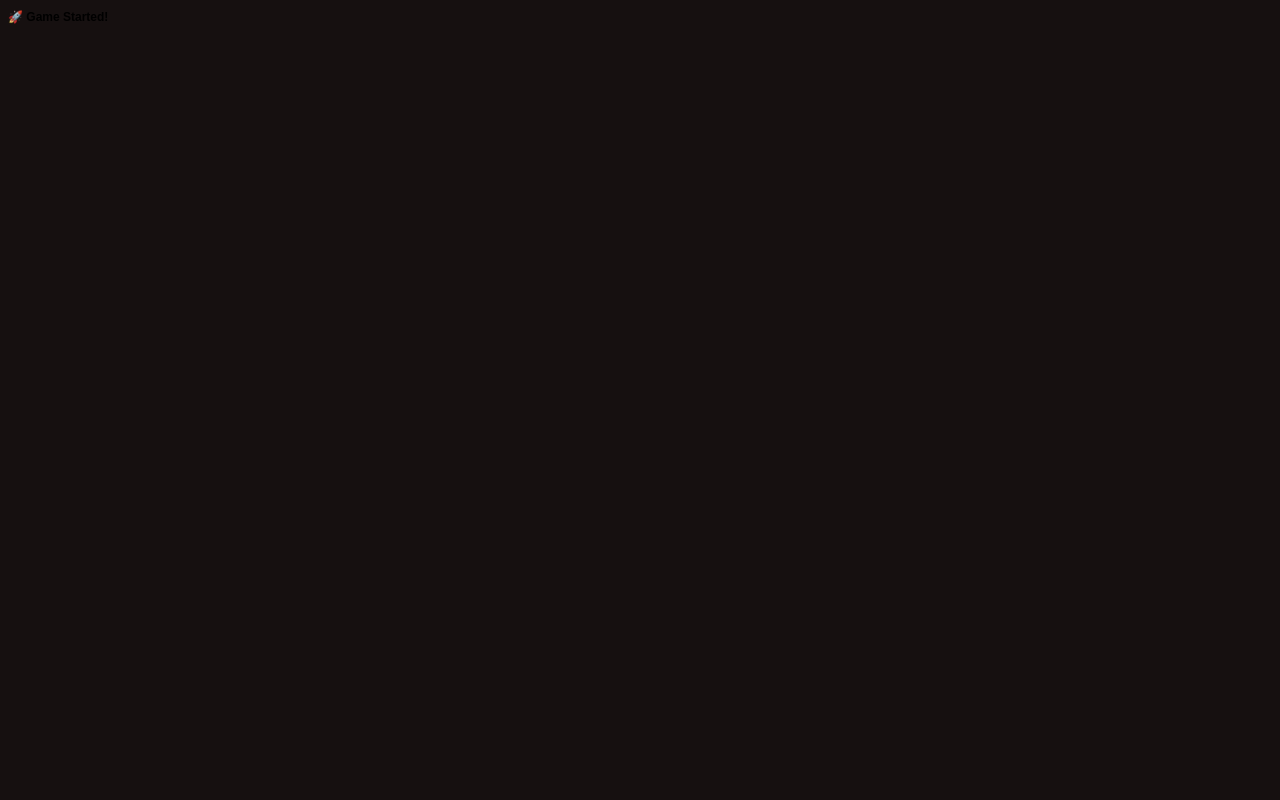
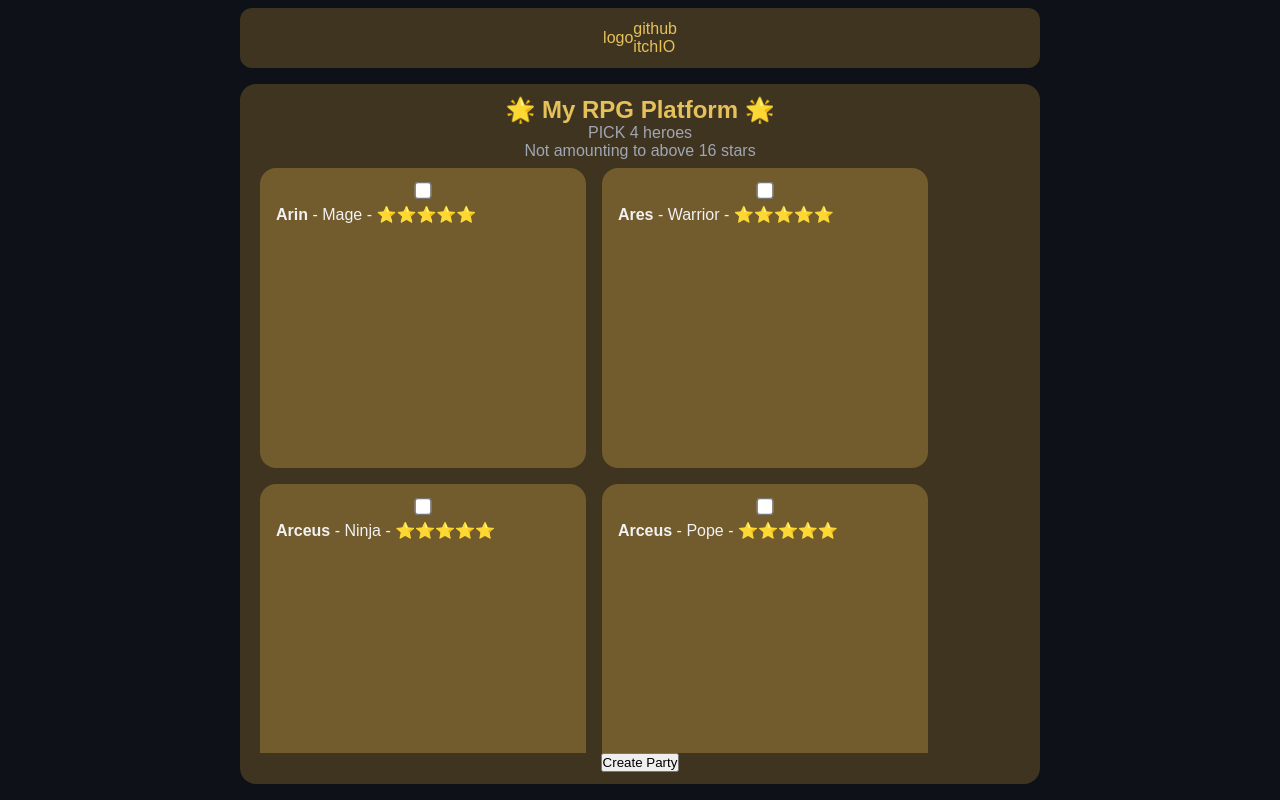
Before and after one commit to PaoloDno/RPG-4, a plain HTML site: page index.html in a window 1280 px wide. Both pictures are taken after a click on the button "Start Game". Drawn offline with Linux system fonts and the light colour scheme.

Commit message:
intializing start of game

```diff
--- /dev/null
+++ b/assets/css/cards.css
@@ -0,0 +1,34 @@
+#hero-selection {
+  display: flex;
+  position: relative;
+  flex-direction: row;
+  flex-wrap: wrap;
+  width: 100%;
+  height: 100%;
+  overflow-x: hidden;
+  overflow-y: auto;
+}
+
+.hero-card {
+  display: flex;
+  flex-direction: column;
+  background-color: rgba(230, 182, 78, 0.3);
+  border-radius: 1rem;
+  padding: 1rem;
+  width: 42%;
+  height: 300px;
+  margin: 0.5rem;
+  transition: background 0.2s, transform 0.2s;
+}
+
+.hero-card input[type="checkbox"] {
+  transform: scale(1.3);
+  margin-bottom: 0.5rem;
+}
+
+.hero-card input[type="checkbox"]:checked + label {
+  background-color: rgba(230, 182, 78, 0.7);
+  border-radius: 0.5rem;
+  padding: 0.25rem;
+  transform: scale(1.05);
+}
--- a/assets/css/main.css
+++ b/assets/css/main.css
@@ -1,11 +1,97 @@
-body {
-  background-color: rgb(22, 16, 16);
+@import url("../css/cards.css");
 
-  font-family: Arial, sans-serif;
-  font-size: 0.5rem;
-  overflow: hidden; /* Prevents unnecessary scroll */
+* {
+  margin: 0;
+  padding: 0;
+  box-sizing: border-box;
 }
 
+:root {
+  /* Backgrounds */
+  --bg-main: #0E1117;      /* main screen background */
+  --bg-panel: #463921e0;    /* panels / cards */
+
+  /* Accents */
+  --accent-gold: #E6C15A; /* RPG gold */
+  --accent-soft: #C9B46A;
+
+  /* Text */
+  --text-main: #F2F2F2;
+  --text-muted: #A0A6B3;
+}
+
+
+
+body {
+  background-color: var(--bg-main);
+  display: flex;
+  flex-direction: column;
+  min-height: 100vh;
+  font-family: Arial, sans-serif;
+  overflow-x: hidden;
+  align-items: center;
+  justify-content: flex-start;
+  padding: 0.5rem;
+  gap: 1rem;
+  color: var(--text-main);
+}
+
+
+#header {
+  display: flex;
+  justify-content: center;
+  align-items: center;
+  width: 90vw;
+  max-width: 800px;
+  height: 60px;
+  background-color: var(--bg-panel);
+  border-radius: 0.75rem;
+  color: var(--accent-gold);
+}
+
+#app {
+  display: flex;
+  width: 90vw;
+  height: 90vh;
+  max-width: 800px;
+  max-height: 700px;
+  background-color: var(--bg-panel);
+  padding: 0.75rem;
+  border-radius: 1rem;
+}
+
+
+/** text */
 h1 {
-  color: white;
+  font-size: 1.5rem;
+  color: var(--accent-gold);
 }
+
+p {
+  font-size: 1rem;
+  color: var(--text-muted);
+}
+
+.full {
+  display: flex;
+  width: 100%;
+  height: 100%;
+}
+
+.col {
+  flex-direction: column;
+}
+
+.row {
+  flex-direction: row;
+}
+
+.in-center {
+  align-items: center;
+  justify-items: center;
+}
+
+.in-start {
+  align-items: start;
+  justify-items: start;
+}
--- a/index.html
+++ b/index.html
@@ -7,8 +7,16 @@
   <link rel="stylesheet" href="./assets/css/main.css"/>
 </head>
 <body>
+  <div id="header">
+    <div>
+      logo
+    </div>
+    <div>
+      <div>github</div>
+      <div>itchIO</div>
+    </div>
+  </div>
   <div id="app"></div>
-
   <script type="module" src="./scripts/core/main.js"></script>
 </body>
 </html>
--- a/scripts/core/main.js
+++ b/scripts/core/main.js
@@ -1,18 +1,23 @@
 import EventBus from "./eventbus.js";
 import ScreenManager from "../ui/screenmanager.js";
 import TitleScreen from "../ui/screens/titlescreen.js";
+import StartScreen from "../ui/screens/startscreen.js";
 
 const app = document.getElementById("app");
 const screens = new ScreenManager(app);
 
 // Register screens
 screens.register("title", TitleScreen);
+screens.register("start", StartScreen);
 
 // Show title screen
 screens.show("title");
 
-// Listen to EventBus
+
+// Buttons
 EventBus.on("GAME_START", () => {
   console.log("Player clicked Start! Transition to next screen here...");
-  app.innerHTML = "<h2>🚀 Game Started!</h2>";
+  EventBus.logActiveEvents();
+  screens.show("start");
+  EventBus.logActiveEvents();
 });
--- a/scripts/game_content/Entity/heroesList.js
+++ b/scripts/game_content/Entity/heroesList.js
@@ -197,30 +197,32 @@ export const HeroList = {
     }
   },
 
-  Billy: {
-    name: "Billy",
+  Bach: {
+    name: "Bach",
     element: "wind",
     level: 1,
-    type: "Archer",
+    type: "Swordsman",
     rarity: 4,
 
     baseStats: {
-      str: 45,
+      str: 30,
       spd: 30,
-      dex: 35,
+      dex: 30,
+      agi: 30,
+      htl: 30
     },
 
     growthStats: {
-      str: 1.1,
+      str: 1.2,
       mgk: 1,
       sta: 1,
       mna: 1,
-      def: 1,
+      def: 1.2,
       res: 1,
-      hlt: 1,
-      spd: 1.5,
-      agi: 1.5,
-      dex: 1.5
+      hlt: 1.2,
+      spd: 1.2,
+      agi: 1.2,
+      dex: 1.2
     }
   },
 
--- /dev/null
+++ b/scripts/ui/screens/startscreen.js
@@ -0,0 +1,54 @@
+import EventBus from "../../core/eventbus.js";
+import { HeroList } from "../../game_content/Entity/heroesList.js";
+
+const heroKeys = Object.keys(HeroList);
+let heroCards = heroKeys
+  .map((key) => {
+    const hero = HeroList[key];
+    return `
+      <div class="hero-card">
+        <input type="checkbox" id="hero-${key}" value="${key}" class="select">
+        <label for="hero-${key}">
+          <strong>${hero.name}</strong> - ${hero.type} - ${"⭐".repeat(hero.rarity)}
+        </label>
+      </div>
+    `;
+  })
+  .join("");
+
+const StartScreen = {
+  enter(payload) {
+    console.log("Entering START GAME");
+  },
+
+  render(app) {
+    app.innerHTML = `
+      <div class="full in-center col">
+        <h1>🌟 My RPG Platform 🌟</h1>
+        <p>PICK 4 heroes</p>
+        <p>Not amounting to above 16 stars</p>
+        <div id="hero-selection">${heroCards}</div>
+        <button id="create-party-btn">Create Party</button>
+      </div>
+    `;
+
+    const btn = document.getElementById("create-party-btn");
+    btn.addEventListener("click", () => {
+      const selected = Array.from(
+        document.querySelectorAll("#hero-selection input:checked"),
+      ).map((input) => input.value);
+
+      if (selected.length > 4) {
+        return alert("You can only pick up to 4 heroes!");
+      }
+
+      EventBus.emit("CREATE_PARTY", { heroes: selected });
+      console.log("Selected heroes:", selected);
+    });
+  },
+};
+
+export default StartScreen;
+
+// cards
+// of heroes with radio button but now radio button but no radio button light it
--- a/scripts/ui/screens/titlescreen.js
+++ b/scripts/ui/screens/titlescreen.js
@@ -7,8 +7,11 @@ const TitleScreen = {
 
   render(app) {
     app.innerHTML = `
+      <div class="full in-center col">
       <h1">🌟 My RPG Platform 🌟</h1>
       <button id="start-btn">Start Game</button>
+      <button id="load-btn">Load Game</button>
+      </div>
     `;
 
     document.getElementById("start-btn").addEventListener("click", () => {
@@ -19,3 +22,5 @@ const TitleScreen = {
 };
 
 export default TitleScreen;
+
+// Listen to EventBus
```
Also changed, not shown: scripts/game_content/SaveManager/savemange.js (added, +39 -0 lines), scripts/game_content/State/gamestate.js (added, +40 -0 lines), TRY.js (deleted), 1 other file.
